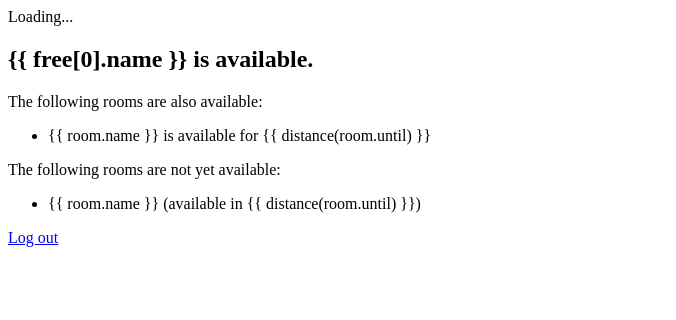
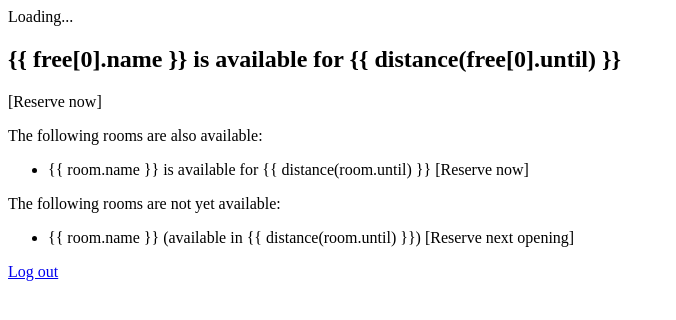
Before and after one commit to sloria/cosroom, a Flask app: template web/templates/index.html in a window 1280 px wide. Shown: the top 320 px of the page, without its empty margins (0-676 px from the left). Run offline with Flask 2, Linux system fonts and the light colour scheme; the template is opened without the code that fills it, so the values that code supplies are empty; parts of the project's set-up code (start-up, migrations or seed data) failed here and were passed over; some libraries are stand-ins or nearby versions.

Commit message:
Add reservation links

```diff
--- a/web/static/index.js
+++ b/web/static/index.js
@@ -12,29 +12,6 @@ function parseJSON(response) {
 function fetchJSON(...args) {
   return fetch(...args).then(checkStatus).then(parseJSON);
 }
-
-const mockdata = {
-  "free": [
-    {
-      "id": "cos.io_2d3533363939393236383535@resource.calendar.google.com",
-      "name": "Furan"
-    },
-    {
-      "id": "cos.io_3830313933323932393138@resource.calendar.google.com",
-      "name": "Aberto",
-      "until": "2017-09-19T22:00:00Z"
-    },
-    {
-      "id": "cos.io_2d35303834303832363133@resource.calendar.google.com",
-      "name": "Phone Booth 4"
-    },
-    {
-      "id": "cos.io_2d3334323739333033333030@resource.calendar.google.com",
-      "name": "Bukas"
-    }
-  ],
-  "busy": [{ name: 'Aperi', 'until': '2017-09-19T21:43:36Z' }]
-};
 
 document.addEventListener('DOMContentLoaded', () => {
   new Vue({
--- a/web/templates/index.html
+++ b/web/templates/index.html
@@ -18,12 +18,18 @@
       </div>
 
       <div v-if="free.length">
-        <h2>{{ free[0].name }} is available.</h2>
+        <h2>{{ free[0].name }} is available
+          <span v-if="free[0].until">for {{ distance(free[0].until) }}</span>
+        </h2>
+        <div v-if="free[0].create_url">
+          <a v-bind:href="free[0].create_url">[Reserve now]</a>
+        </div>
         <p v-if="free.length > 1">The following rooms are also available:</p>
         <ul>
           <li v-for="room in free.slice(1)">
             {{ room.name }}
             <span v-if="room.until">is available for {{ distance(room.until) }}</span>
+            <a v-bind:href="room.create_url" v-if="room.create_url">[Reserve now]</a>
           </li>
         </ul>
       </div>
@@ -33,7 +39,10 @@
         <ul>
           <li v-for="room in busy">
             {{ room.name }}
-            <span v-if="room.until">(available in {{ distance(room.until) }})</span>
+            <span v-if="room.until">
+              (available in {{ distance(room.until) }})
+              <a v-bind:href="room.create_url" v-if="room.create_url">[Reserve next opening]</a>
+            </span>
           </li>
         </ul>
       </div>
```
